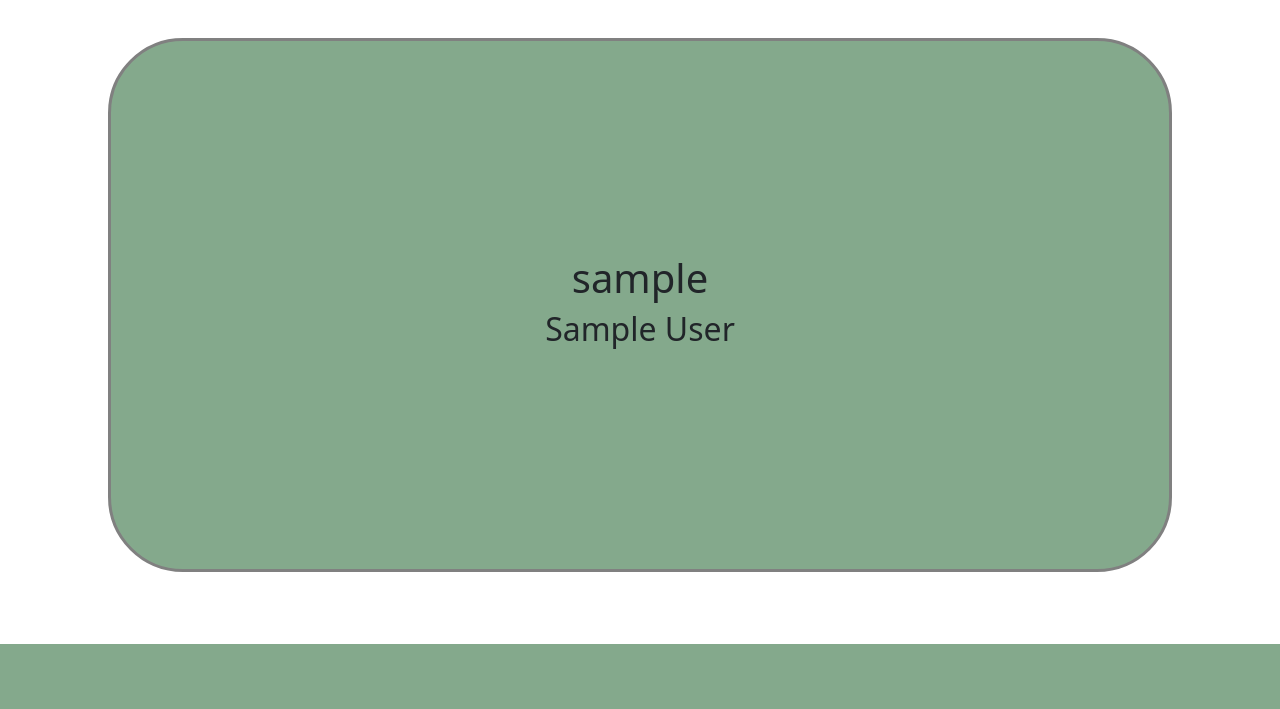
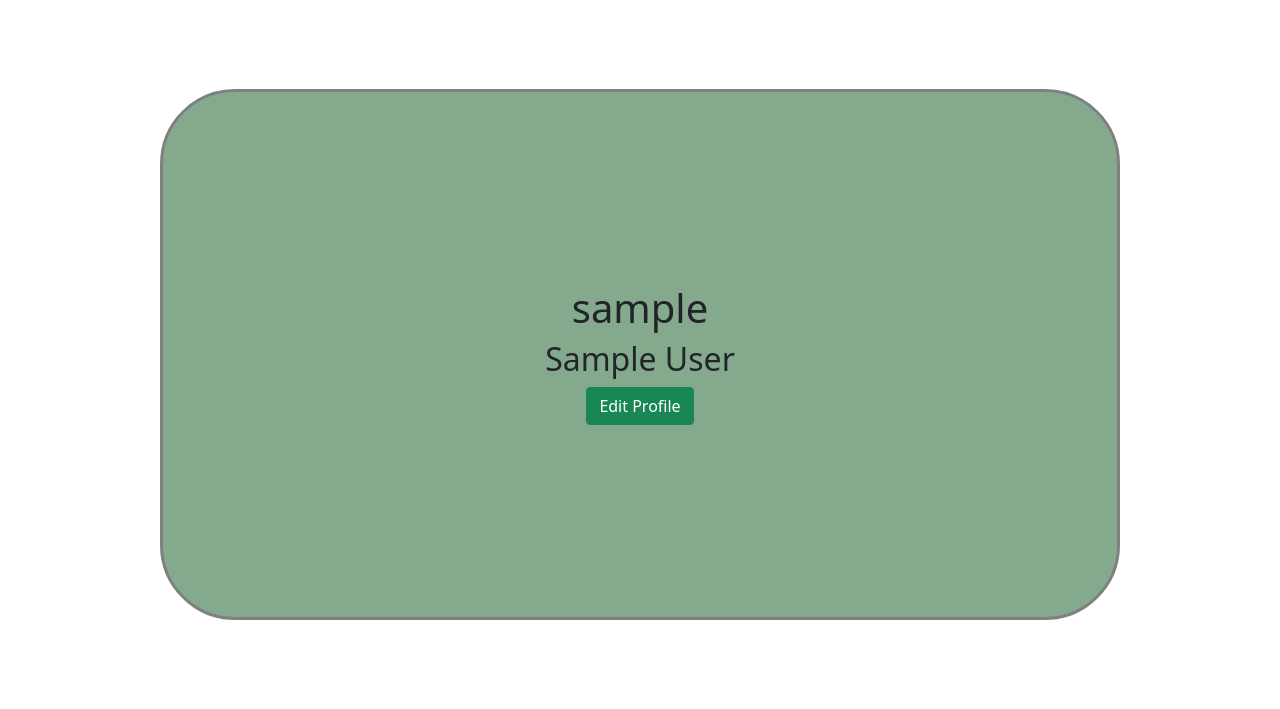
Before and after one commit to Falvare/Django-auth, a Django app: page /users/profile/ in a window 1280 px wide. Shown: the part 156-865 px from the top of the page. Before the commit the page ends 800 px from the top, so only its background shows below. Run offline with Django 4.2, Linux system fonts and the light colour scheme; the visitor is signed in with stand-in values (Sample User, id 1).

Commit message:
Added 'edit profile' link to 'profile' page

```diff
--- a/templates/registration/profile.html
+++ b/templates/registration/profile.html
@@ -4,10 +4,11 @@
 
     {% if user.is_authenticated %}
 
-    <div class="container-sm" style="padding:3%; text-align:center">
+    <div class="container-sm" style="padding:7%; text-align:center">
         <div class='container-sm' style="border:solid grey; background-color:#84a98c; border-radius:75px; padding:20% 20% 20% 20%">
             <h1>{{user.username}}</h1>
             <h2>{{user.first_name}} {{user.last_name}}</h2>
+            <a class="btn btn-success" href={% url 'edit profile' %} role="button">Edit Profile</a>
         </div>
     </div>
 
```
